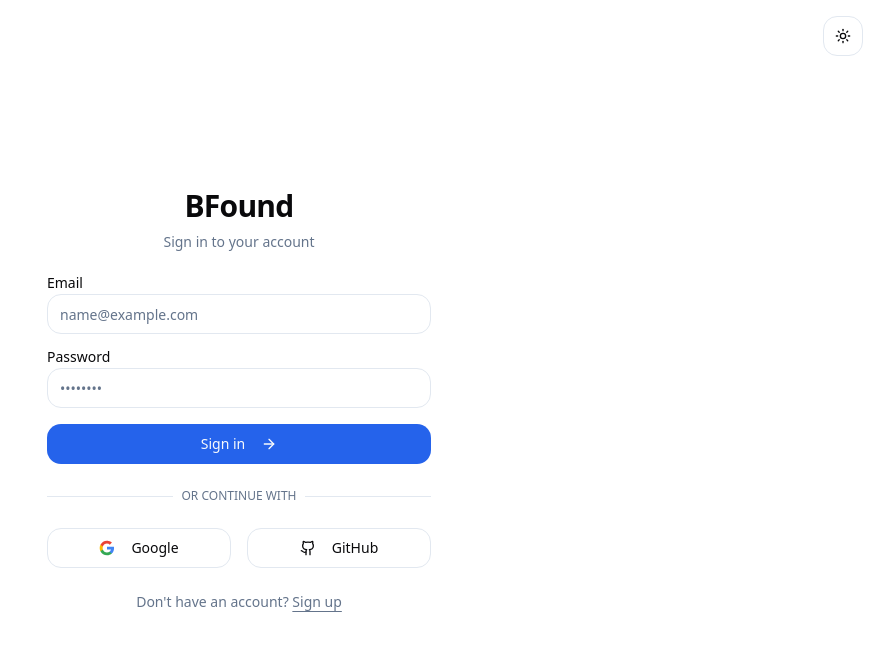
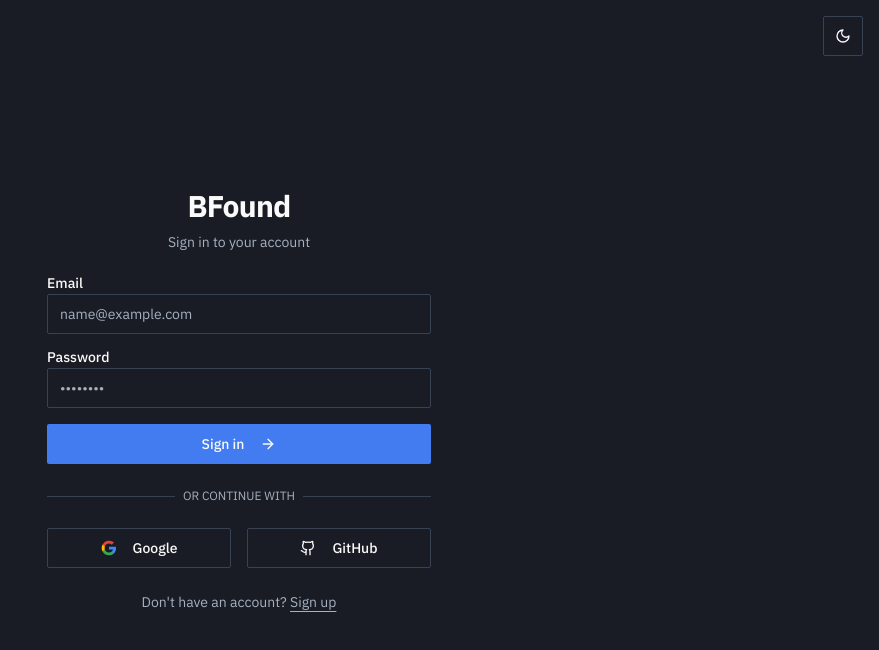
Before and after one commit to Ayushshrma18/renotes, a React (Vite) app: page / in a window 1280 px wide. Shown: the top 650 px of the page, without its empty margins (401-1280 px from the left). Built offline with nearby package versions, Linux system fonts and the light colour scheme.

Commit message:
Implement carbon design system
Implement the carbon design system with dark theme support.

```diff
--- a/src/App.css
+++ b/src/App.css
@@ -13,10 +13,10 @@
   transition: filter 300ms;
 }
 .logo:hover {
-  filter: drop-shadow(0 0 2em #646cffaa);
+  filter: drop-shadow(0 0 2em #4589ffaa);
 }
 .logo.react:hover {
-  filter: drop-shadow(0 0 2em #61dafbaa);
+  filter: drop-shadow(0 0 2em #4589ffaa);
 }
 
 @keyframes logo-spin {
@@ -36,17 +36,21 @@
 
 .card {
   padding: 2em;
+  background-color: #262730;
+  border: 1px solid #393939;
+  border-radius: 0.25rem;
 }
 
 .read-the-docs {
-  color: #888;
+  color: #c6c6c6;
 }
 
 form {
   margin: 20px;
   padding: 10px;
-    border: 1px solid #ccc;
-    border-radius: 5px;
+  border: 1px solid #393939;
+  border-radius: 0.25rem;
+  background-color: #262730;
 }
 
 input {
@@ -55,26 +59,31 @@ input {
   padding: 8px;
   width: 100%;
   box-sizing: border-box;
+  background-color: #161616;
+  border: 1px solid #393939;
+  color: #f4f4f4;
+  border-radius: 0.25rem;
 }
 
 button {
   padding: 10px 15px;
-    background-color: #007bff;
+  background-color: #0f62fe;
   color: white;
   border: none;
-    border-radius: 5px;
+  border-radius: 0.25rem;
   cursor: pointer;
 }
 
 button:hover {
-    background-color: #0056b3;
+  background-color: #0353e9;
 }
 
 #profile-photo-input {
   margin: 20px;
   padding: 10px;
-    border: 1px solid #ccc;
-    border-radius: 5px;
+  border: 1px solid #393939;
+  border-radius: 0.25rem;
+  background-color: #262730;
 }
 
 #profile-photo {
@@ -82,4 +91,6 @@ button:hover {
   height: 100px;
   border-radius: 50%;
   margin: 20px;
+  object-fit: cover;
+  border: 2px solid #393939;
 }
--- a/src/App.tsx
+++ b/src/App.tsx
@@ -21,7 +21,7 @@ import NotFound from "./pages/NotFound";
 const queryClient = new QueryClient();
 
 const App = () => (
-  <ThemeProvider attribute="class" defaultTheme="light">
+  <ThemeProvider attribute="class" defaultTheme="dark" forcedTheme="dark">
     <QueryClientProvider client={queryClient}>
       <AuthProvider>
         <TooltipProvider>
--- a/src/components/Layout/MainLayout.tsx
+++ b/src/components/Layout/MainLayout.tsx
@@ -15,7 +15,7 @@ const MainLayout = ({ children }: MainLayoutProps) => {
     <div className="min-h-screen flex">
       <Sidebar isOpen={isSidebarOpen} setIsOpen={setIsSidebarOpen} />
       <div className="flex-1 flex flex-col">
-        <header className="h-16 border-b border-border flex items-center px-4 sticky top-0 bg-background/80 backdrop-blur-sm z-10">
+        <header className="h-16 border-b border-border flex items-center px-4 sticky top-0 bg-background/90 backdrop-blur-md z-10">
           <Button
             variant="ghost"
             size="icon"
@@ -24,9 +24,9 @@ const MainLayout = ({ children }: MainLayoutProps) => {
           >
             <Menu className="h-5 w-5" />
           </Button>
-          <h1 className="text-xl font-semibold">BFound</h1>
+          <h1 className="text-xl font-medium">BFound</h1>
         </header>
-        <main className="flex-1 p-6 overflow-auto bg-gradient-to-b from-transparent to-background/20 dark:to-background/10">
+        <main className="flex-1 p-6 overflow-auto">
           <div className="mx-auto max-w-7xl animate-fade-in">
             {children}
           </div>
--- a/src/components/Layout/Sidebar.tsx
+++ b/src/components/Layout/Sidebar.tsx
@@ -24,7 +24,7 @@ const Sidebar = ({ isOpen, setIsOpen }: SidebarProps) => {
     <aside
       className={`${
         isOpen ? "w-64" : "w-20"
-      } transition-all duration-300 ease-in-out border-r border-border bg-card`}
+      } transition-all duration-300 ease-in-out border-r border-border bg-[#161616]`}
     >
       <div className="p-4">
         <h1
@@ -39,10 +39,10 @@ const Sidebar = ({ isOpen, setIsOpen }: SidebarProps) => {
             <Link
               key={item.path}
               to={item.path}
-              className={`flex items-center p-3 rounded-lg transition-colors ${
+              className={`flex items-center p-3 transition-colors ${
                 location.pathname === item.path
-                  ? "bg-secondary text-secondary-foreground"
-                  : "hover:bg-secondary/50"
+                  ? "bg-[#0f62fe] text-white"
+                  : "hover:bg-[#262730]"
               }`}
             >
               <item.icon className="h-5 w-5 flex-shrink-0" />
--- a/src/index.css
+++ b/src/index.css
@@ -1,3 +1,5 @@
+
+@import url('https://fonts.googleapis.com/css2?family=IBM+Plex+Mono:wght@400;500;600&family=IBM+Plex+Sans:wght@300;400;500;600;700&display=swap');
 
 @tailwind base;
 @tailwind components;
@@ -5,48 +7,48 @@
 
 @layer base {
   :root {
-    --background: 0 0% 100%;
-    --foreground: 240 10% 3.9%;
-    --card: 0 0% 100%;
-    --card-foreground: 240 10% 3.9%;
-    --popover: 0 0% 100%;
-    --popover-foreground: 240 10% 3.9%;
-    --primary: 221.2 83.2% 53.3%;
-    --primary-foreground: 210 40% 98%;
-    --secondary: 210 40% 96.1%;
-    --secondary-foreground: 222.2 47.4% 11.2%;
-    --muted: 210 40% 96.1%;
-    --muted-foreground: 215.4 16.3% 46.9%;
-    --accent: 210 40% 96.1%;
-    --accent-foreground: 222.2 47.4% 11.2%;
-    --destructive: 0 84.2% 60.2%;
-    --destructive-foreground: 210 40% 98%;
-    --border: 214.3 31.8% 91.4%;
-    --input: 214.3 31.8% 91.4%;
-    --ring: 221.2 83.2% 53.3%;
-    --radius: 1rem;
+    --background: 222 18% 12%;
+    --foreground: 0 0% 98%;
+    --card: 222 18% 12%;
+    --card-foreground: 0 0% 98%;
+    --popover: 220 17% 16%;
+    --popover-foreground: 0 0% 98%;
+    --primary: 220 85% 60%;
+    --primary-foreground: 0 0% 98%;
+    --secondary: 218 20% 20%;
+    --secondary-foreground: 0 0% 98%;
+    --muted: 218 15% 25%;
+    --muted-foreground: 215 16% 70%;
+    --accent: 220 85% 60%;
+    --accent-foreground: 0 0% 98%;
+    --destructive: 0 65% 52%;
+    --destructive-foreground: 0 0% 98%;
+    --border: 217 19% 27%;
+    --input: 217 19% 27%;
+    --ring: 221 70% 55%;
+    --radius: 0.25rem;
   }
 
   .dark {
-    --background: 240 10% 3.9%;
+    --background: 222 18% 12%;
     --foreground: 0 0% 98%;
-    --card: 240 10% 3.9%;
+    --card: 222 18% 12%;
     --card-foreground: 0 0% 98%;
-    --popover: 240 10% 3.9%;
+    --popover: 220 17% 16%;
     --popover-foreground: 0 0% 98%;
-    --primary: 221.2 83.2% 53.3%;
-    --primary-foreground: 210 40% 98%;
-    --secondary: 217.2 32.6% 17.5%;
-    --secondary-foreground: 210 40% 98%;
-    --muted: 217.2 32.6% 17.5%;
-    --muted-foreground: 215 20.2% 65.1%;
-    --accent: 217.2 32.6% 17.5%;
-    --accent-foreground: 210 40% 98%;
-    --destructive: 0 62.8% 30.6%;
-    --destructive-foreground: 210 40% 98%;
-    --border: 217.2 32.6% 17.5%;
-    --input: 217.2 32.6% 17.5%;
-    --ring: 224.3 76.3% 48%;
+    --primary: 220 85% 60%;
+    --primary-foreground: 0 0% 98%;
+    --secondary: 218 20% 20%;
+    --secondary-foreground: 0 0% 98%;
+    --muted: 218 15% 25%;
+    --muted-foreground: 215 16% 70%;
+    --accent: 220 85% 60%;
+    --accent-foreground: 0 0% 98%;
+    --destructive: 0 65% 52%;
+    --destructive-foreground: 0 0% 98%;
+    --border: 217 19% 27%;
+    --input: 217 19% 27%;
+    --ring: 221 70% 55%;
   }
 }
 
@@ -55,18 +57,22 @@
     @apply border-border;
   }
   body {
-    @apply bg-background text-foreground;
+    @apply bg-background text-foreground font-sans;
     font-feature-settings: "rlig" 1, "calt" 1;
   }
 }
 
 @layer components {
   .glass-card {
-    @apply bg-white/70 dark:bg-gray-900/70 backdrop-blur-md border border-gray-200/50 dark:border-gray-800/50 shadow-sm;
+    @apply bg-secondary/80 backdrop-blur-md border border-border shadow-sm;
   }
 
   .note-card {
-    @apply glass-card p-4 rounded-xl transition-all duration-200 hover:shadow-md;
+    @apply glass-card p-4 rounded-md transition-all duration-200 hover:shadow-md;
+  }
+
+  .carbon-button {
+    @apply rounded-none border-2 px-4 py-2 font-medium transition-colors focus:outline-none focus:ring-2 focus:ring-primary focus:ring-offset-2;
   }
 }
 
--- a/tailwind.config.ts
+++ b/tailwind.config.ts
@@ -72,6 +72,10 @@ export default {
 			animation: {
 				'accordion-down': 'accordion-down 0.2s ease-out',
 				'accordion-up': 'accordion-up 0.2s ease-out'
+			},
+			fontFamily: {
+				'sans': ['IBM Plex Sans', 'sans-serif'],
+				'mono': ['IBM Plex Mono', 'monospace']
 			}
 		}
 	},
```
Lines whose indentation alone changed are shown as unchanged.
